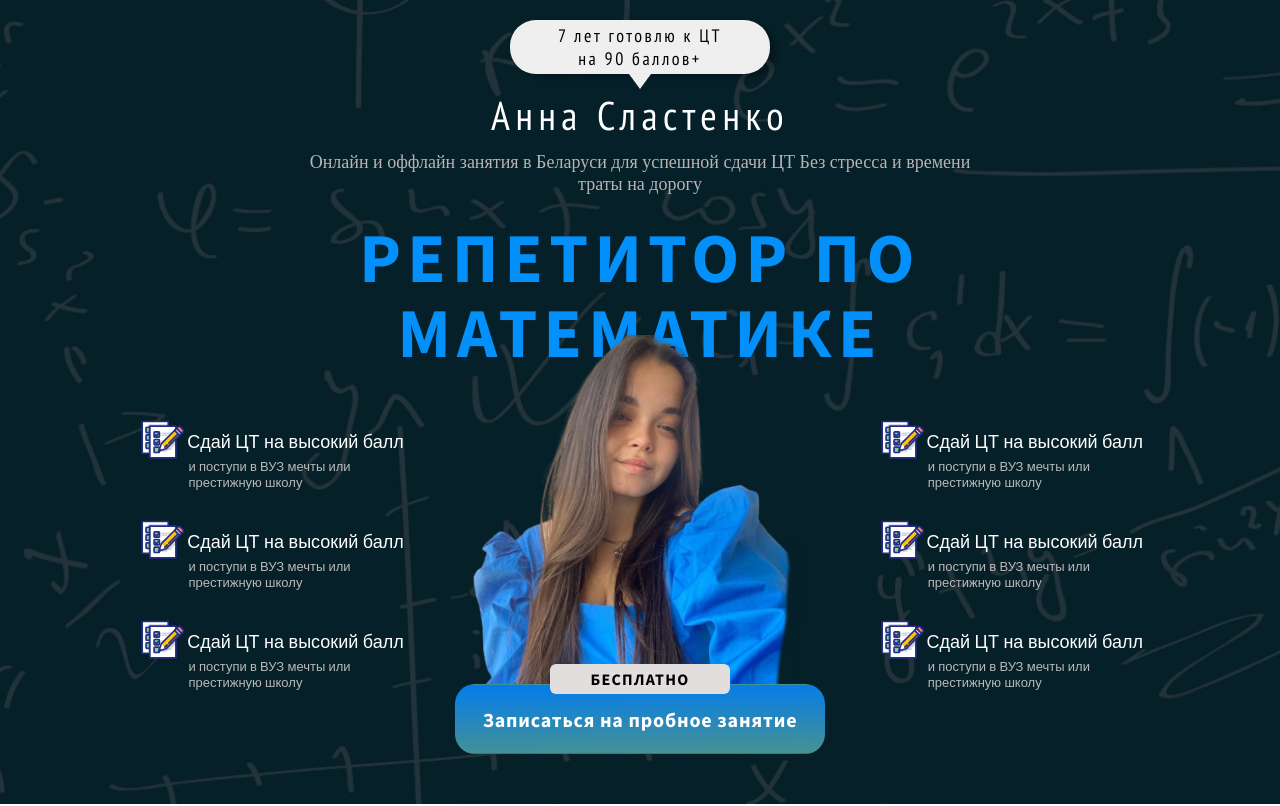
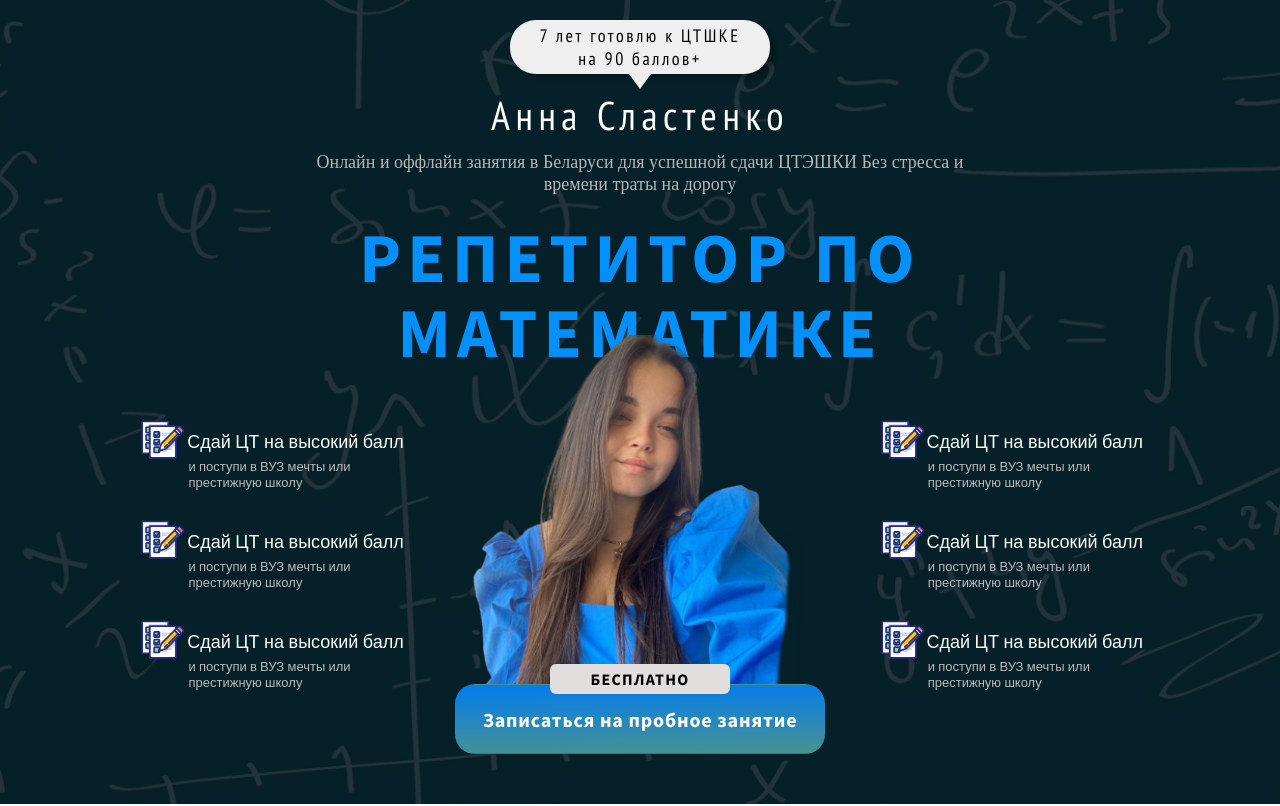
Before and after one commit to fearlysk/tutoring, a React (Create React App) app: page / in a window 1280 px wide. Shown: the top 806 px of the page. Built offline with nearby package versions, Linux system fonts and the light colour scheme; a web font is replaced by a local one.

Commit message:
add a new branch

```diff
--- a/src/pages/Home/Home.jsx
+++ b/src/pages/Home/Home.jsx
@@ -32,7 +32,7 @@ const Home = () => {
                    <div className={styles.main__header}>
                         <div className={styles.mainHeader__container}>
                             <div className={styles.mainHeader__experience}>
-                                <p>7 лет готовлю к ЦТ</p>
+                                <p>7 лет готовлю к ЦТШКЕ</p>
                                 <p>на 90 баллов+</p>
                             </div>
                             <div className={styles.triangleBottom}></div>
@@ -42,7 +42,7 @@ const Home = () => {
                         <p>Анна Сластенко</p>
                    </div>
                    <div className={styles.mainHeadline__description}>
-                        <p>Онлайн и оффлайн занятия в Беларуси для успешной сдачи ЦТ
+                        <p>Онлайн и оффлайн занятия в Беларуси для успешной сдачи ЦТЭШКИ
                         Без  стресса и времени траты на дорогу
                         </p>
                    </div>
```
